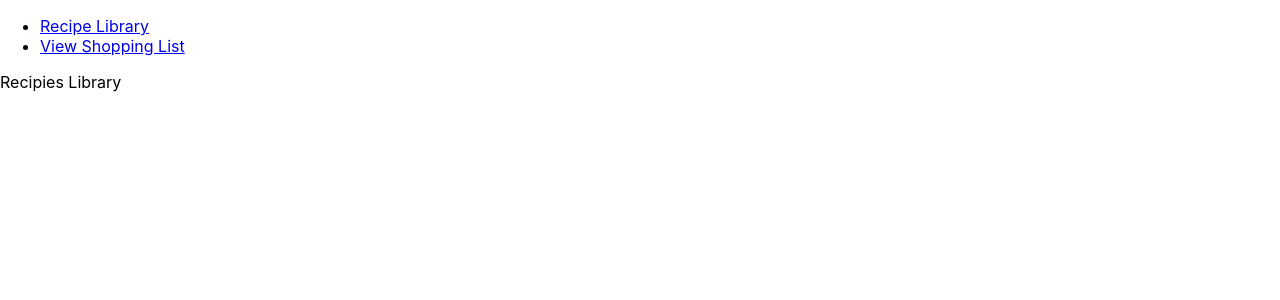
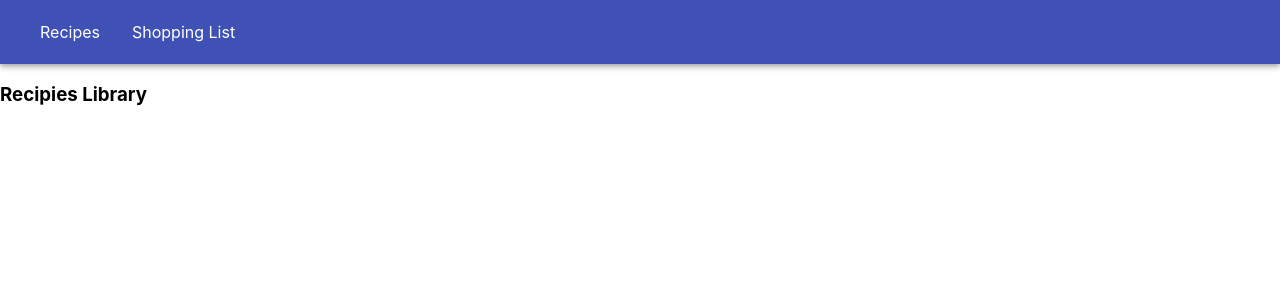
Before and after one commit to elainetsun/meal-planning-app, a React (Create React App) app in the folder meal-planning/: page /recipes in a window 1280 px wide. Shown: the top 300 px of the page. Built offline with nearby package versions, Linux system fonts and the light colour scheme.

Commit message:
Add styling to nav
Co-authored-by: Jesse Rogers <jesse.rogers@uconn.edu>

```diff
--- a/meal-planning/src/App.css
+++ /dev/null
@@ -1,38 +0,0 @@
-.App {
-  text-align: center;
-}
-
-.App-logo {
-  height: 40vmin;
-  pointer-events: none;
-}
-
-@media (prefers-reduced-motion: no-preference) {
-  .App-logo {
-    animation: App-logo-spin infinite 20s linear;
-  }
-}
-
-.App-header {
-  background-color: #282c34;
-  min-height: 100vh;
-  display: flex;
-  flex-direction: column;
-  align-items: center;
-  justify-content: center;
-  font-size: calc(10px + 2vmin);
-  color: white;
-}
-
-.App-link {
-  color: #61dafb;
-}
-
-@keyframes App-logo-spin {
-  from {
-    transform: rotate(0deg);
-  }
-  to {
-    transform: rotate(360deg);
-  }
-}
--- a/meal-planning/src/App.js
+++ b/meal-planning/src/App.js
@@ -1,33 +1,12 @@
 import React from "react";
-import { BrowserRouter as Router, Switch, Route, Link } from "react-router-dom";
-import RecipesLibrary from "./components /recipe-library/RecipesLibrary";
-import ShoppingList from "./components /shopping-list/ShoppingList";
-import "./App.css";
+import AppToolBar from "./components /app-toolbar/AppToolbar";
+import "./App.scss";
 
 function App() {
   return (
-    <Router>
-      <div>
-        <nav>
-          <ul>
-            <li>
-              <Link to="/recipes">Recipe Library</Link>
-            </li>
-            <li>
-              <Link to="/shopping-list">View Shopping List</Link>
-            </li>
-          </ul>
-        </nav>
-        <Switch>
-          <Route path="/recipes">
-            <RecipesLibrary />
-          </Route>
-          <Route path="/shopping-list">
-            <ShoppingList />
-          </Route>
-        </Switch>
-      </div>
-    </Router>
+    <div>
+      <AppToolBar />
+    </div>
   );
 }
 
--- /dev/null
+++ b/meal-planning/src/App.scss
@@ -0,0 +1,11 @@
+.nav {
+  min-height: 64px;
+  display: flex;
+  align-items: center;
+
+  &-link {
+    padding: 12px 16px;
+    color: white;
+    text-decoration: none;
+  }
+}
--- /dev/null
+++ b/meal-planning/src/components /app-toolbar/AppToolbar.js
@@ -0,0 +1,37 @@
+import React from "react";
+import AppBar from "@material-ui/core/AppBar";
+import Toolbar from "@material-ui/core/Toolbar";
+import { BrowserRouter as Router, Link, Switch, Route } from "react-router-dom";
+import RecipesLibrary from "../recipe-library/RecipesLibrary";
+import ShoppingList from "../shopping-list/ShoppingList";
+
+function AppToolbar() {
+  return (
+    <Router>
+      <AppBar position="static">
+        <Toolbar>
+          <nav className="nav">
+            <Link className="nav-link" to="/recipes">
+              Recipes
+            </Link>
+            <Link className="nav-link" to="/shopping-list">
+              Shopping List
+            </Link>
+          </nav>
+        </Toolbar>
+      </AppBar>
+      <div>
+        <Switch>
+          <Route path="/recipes">
+            <RecipesLibrary />
+          </Route>
+          <Route path="/shopping-list">
+            <ShoppingList />
+          </Route>
+        </Switch>
+      </div>
+    </Router>
+  );
+}
+
+export default AppToolbar;
--- a/meal-planning/src/components /recipe-library/RecipesLibrary.js
+++ b/meal-planning/src/components /recipe-library/RecipesLibrary.js
@@ -1,7 +1,7 @@
 import React from "react";
 
 function RecipesLibrary() {
-  return <div>Recipies Library</div>;
+  return <h3>Recipies Library</h3>;
 }
 
 export default RecipesLibrary;
--- a/meal-planning/src/components /shopping-list/ShoppingList.js
+++ b/meal-planning/src/components /shopping-list/ShoppingList.js
@@ -1,7 +1,7 @@
 import React from "react";
 
 function ShoppingList() {
-  return <div>Shopping List</div>;
+  return <h3>Shopping List</h3>;
 }
 
 export default ShoppingList;
```
Also changed, not shown: 2 other files (tests, documents, lock files or other folders).
